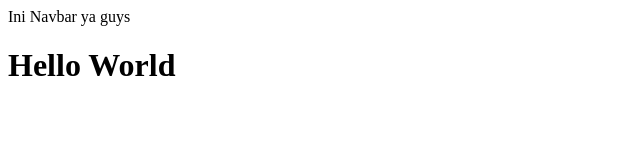
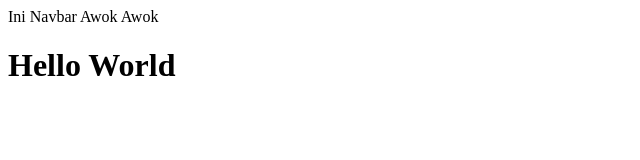
Before and after one commit to openscgg/website-akuh, a plain HTML site: page index.html in a window 1280 px wide. Shown: the full height of the page, 0-640 px from the left. Drawn offline with Linux system fonts and the light colour scheme.

Commit message:
add: navbar

```diff
--- a/index.html
+++ b/index.html
@@ -6,7 +6,7 @@
     <title>Document</title>
   </head>
   <body>
-    <nav>Ini Navbar ya guys</nav>
+    <nav>Ini Navbar Awok Awok</nav>
     <h1>Hello World</h1>
   </body>
 </html>
```
